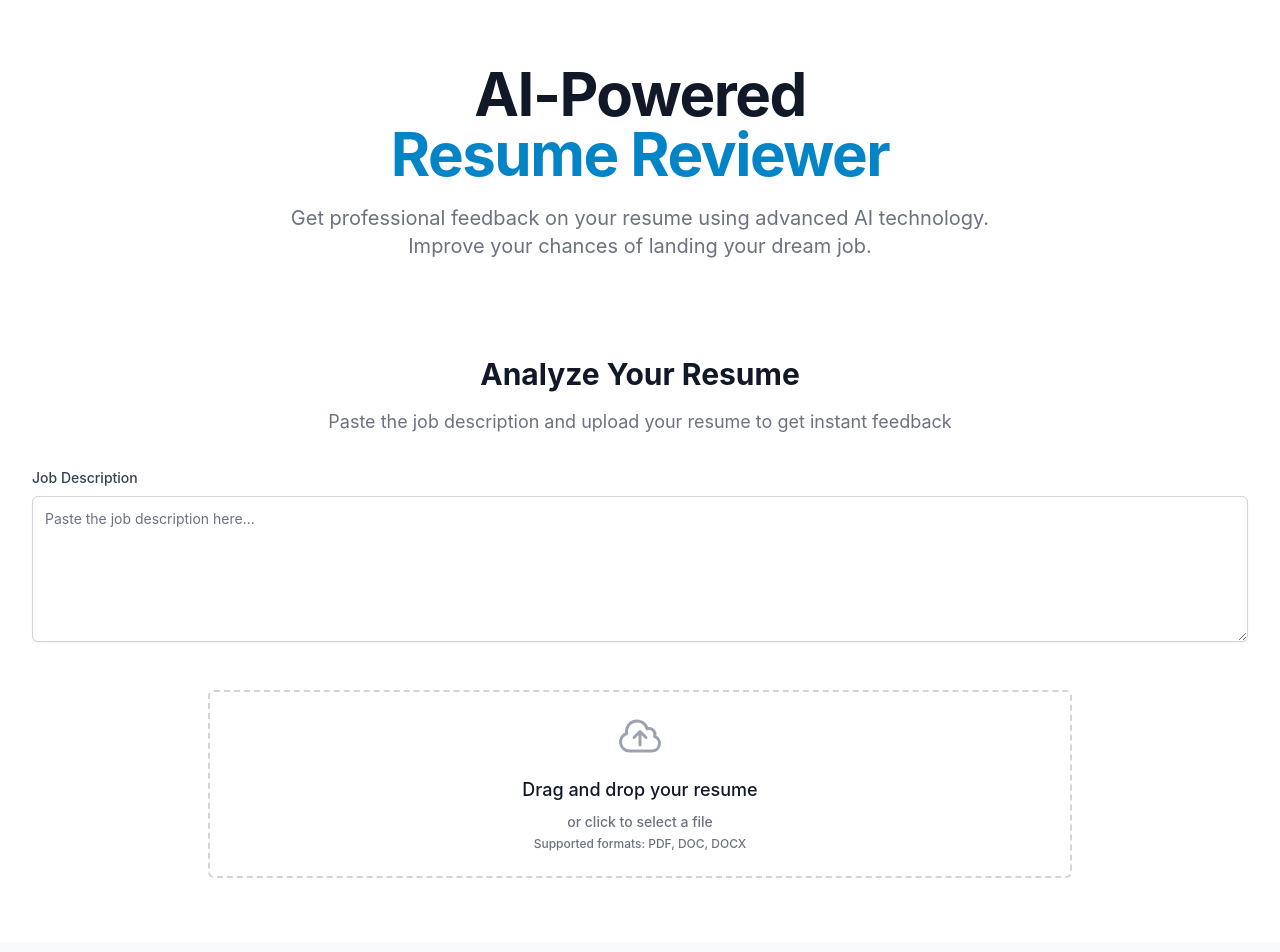
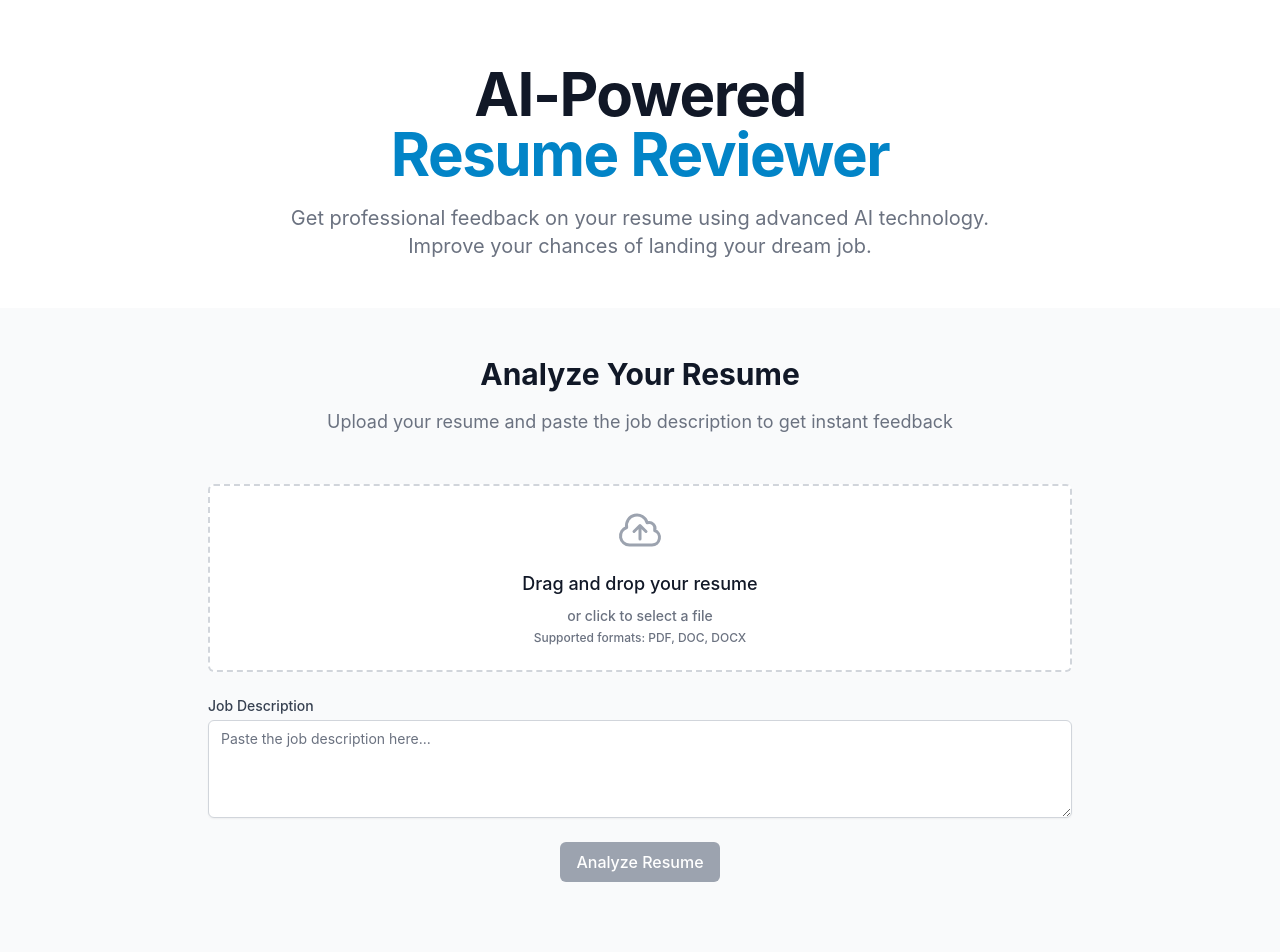
Before and after one commit to NishantRathee12/resume-reviewer, a React (Create React App) app in the folder frontend/: page / in a window 1280 px wide. Shown: the top 952 px of the page. Built offline with nearby package versions, Linux system fonts and the light colour scheme.

Commit message:
Fixed blank page and redirection issues: 1. Simplified state management in Home component 2. Added loading state to Results component 3. Improved error handling and state transitions 4. Enhanced user feedback during analysis

```diff
--- a/frontend/src/components/FileUpload.tsx
+++ b/frontend/src/components/FileUpload.tsx
@@ -1,11 +1,10 @@
-import React, { useState, useCallback } from 'react';
+import React, { useState, useEffect, useCallback } from 'react';
 import { CloudArrowUpIcon, DocumentTextIcon } from '@heroicons/react/24/outline';
 import axios from 'axios';
 import Results from './Results';
 
 interface FileUploadProps {
-  jobDescription: string;
-  setJobDescription: (jobDescription: string) => void;
+  // No props needed
 }
 
 interface AnalysisResult {
@@ -27,13 +26,27 @@ interface ResumeHistoryItem {
   analysisResult: AnalysisResult;
 }
 
-const FileUpload: React.FC<FileUploadProps> = ({ jobDescription, setJobDescription }) => {
+const FileUpload: React.FC<FileUploadProps> = () => {
+  const [jobDescription, setJobDescription] = useState<string>('');
   const [file, setFile] = useState<File | null>(null);
-  const [isDragging, setIsDragging] = useState(false);
   const [error, setError] = useState<string | null>(null);
   const [isAnalyzing, setIsAnalyzing] = useState(false);
+  const [isDragging, setIsDragging] = useState(false);
   const [analysisResult, setAnalysisResult] = useState<AnalysisResult | null>(null);
   const [resumeHistory, setResumeHistory] = useState<ResumeHistoryItem[]>([]);
+
+  useEffect(() => {
+    // Load history from localStorage
+    const savedHistory = localStorage.getItem('resumeHistory');
+    if (savedHistory) {
+      setResumeHistory(JSON.parse(savedHistory));
+    }
+  }, []);
+
+  useEffect(() => {
+    // Save history to localStorage whenever it changes
+    localStorage.setItem('resumeHistory', JSON.stringify(resumeHistory));
+  }, [resumeHistory]);
 
   const handleDrag = useCallback((e: React.DragEvent) => {
     e.preventDefault();
@@ -83,23 +96,32 @@ const FileUpload: React.FC<FileUploadProps> = ({ jobDescription, setJobDescripti
 
     setIsAnalyzing(true);
     setError(null);
+    setAnalysisResult(null); // Clear previous results
 
     const formData = new FormData();
     formData.append('resume', file);
     formData.append('job_description', jobDescription);
 
     try {
+      console.log('Sending request to:', `${process.env.REACT_APP_API_URL}/analyze`);
       const response = await axios.post(`${process.env.REACT_APP_API_URL}/analyze`, formData, {
         headers: {
           'Content-Type': 'multipart/form-data',
         },
       });
 
-      if (response.data) {
+      console.log('Response:', response.data);
+
+      if (response.data && typeof response.data === 'object') {
+        // Validate response data
+        const requiredFields = ['overallMatch', 'technicalSkills', 'softSkills', 'education', 'experience'];
+        const missingFields = requiredFields.filter(field => !(field in response.data));
+
+        if (missingFields.length > 0) {
+          throw new Error(`Invalid response: missing fields ${missingFields.join(', ')}`);
+        }
+
         setAnalysisResult(response.data);
-        // Clear file and job description after successful analysis
-        setFile(null);
-        setJobDescription('');
 
         // Add to history
         const historyItem: ResumeHistoryItem = {
@@ -109,8 +131,16 @@ const FileUpload: React.FC<FileUploadProps> = ({ jobDescription, setJobDescripti
           analysisResult: response.data
         };
         setResumeHistory(prev => [historyItem, ...prev]);
+
+        // Clear form
+        setFile(null);
+        setJobDescription('');
+        const fileInput = document.querySelector('input[type="file"]') as HTMLInputElement;
+        if (fileInput) {
+          fileInput.value = '';
+        }
       } else {
-        throw new Error('Invalid response from server');
+        throw new Error('Invalid response format from server');
       }
 
     } catch (error: any) {
@@ -119,47 +149,53 @@ const FileUpload: React.FC<FileUploadProps> = ({ jobDescription, setJobDescripti
 
       if (error.response) {
         errorMessage = error.response.data?.detail || errorMessage;
+        console.error('Error response:', error.response);
       } else if (error.request) {
         errorMessage = 'Could not connect to the server. Please try again.';
+        console.error('Error request:', error.request);
       } else {
         errorMessage = error.message || errorMessage;
       }
 
       setError(errorMessage);
+      setAnalysisResult(null);
     } finally {
       setIsAnalyzing(false);
     }
   };
 
-  const handleHistorySelect = (id: string) => {
-    const item = resumeHistory.find(item => item.id === id);
-    if (item) {
-      setAnalysisResult(item.analysisResult);
-    }
-  };
-
-  const resetForm = () => {
+  const resetForm = useCallback(() => {
     setFile(null);
     setJobDescription('');
     setAnalysisResult(null);
     setError(null);
     setIsDragging(false);
+    setIsAnalyzing(false);
+
     // Reset the file input
     const fileInput = document.querySelector('input[type="file"]') as HTMLInputElement;
     if (fileInput) {
       fileInput.value = '';
     }
-  };
+  }, []);
 
-  const deleteHistoryItem = (id: string) => {
+  const handleHistorySelect = useCallback((id: string) => {
+    const item = resumeHistory.find(item => item.id === id);
+    if (item) {
+      setAnalysisResult(item.analysisResult);
+    }
+  }, [resumeHistory]);
+
+  const deleteHistoryItem = useCallback((id: string) => {
     setResumeHistory(prev => prev.filter(item => item.id !== id));
-  };
+  }, []);
 
   return (
     <div className="max-w-4xl mx-auto p-4">
       {/* Main Upload Form */}
       <div className="space-y-6">
         {!analysisResult ? (
+          <>
             <div
               className={`relative flex justify-center px-6 pt-5 pb-6 border-2 border-dashed rounded-md transition-colors ${
                 isDragging
@@ -212,8 +248,47 @@ const FileUpload: React.FC<FileUploadProps> = ({ jobDescription, setJobDescripti
                 </label>
               </div>
             </div>
+
+            <div className="mt-4">
+              <label htmlFor="job-description" className="block text-sm font-medium text-gray-700">
+                Job Description
+              </label>
+              <textarea
+                id="job-description"
+                rows={4}
+                className="mt-1 block w-full rounded-md border-gray-300 shadow-sm focus:border-primary-500 focus:ring-primary-500 sm:text-sm"
+                placeholder="Paste the job description here..."
+                value={jobDescription}
+                onChange={(e) => setJobDescription(e.target.value)}
+              />
+            </div>
+
+            <div className="mt-4 flex justify-center">
+              <button
+                onClick={handleSubmit}
+                disabled={!file || !jobDescription.trim() || isAnalyzing}
+                className={`px-4 py-2 rounded-md text-white font-medium ${
+                  !file || !jobDescription.trim() || isAnalyzing
+                    ? 'bg-gray-400 cursor-not-allowed'
+                    : 'bg-primary-600 hover:bg-primary-700'
+                }`}
+              >
+                {isAnalyzing ? (
+                  <span className="flex items-center">
+                    <svg className="animate-spin -ml-1 mr-3 h-5 w-5 text-white" xmlns="http://www.w3.org/2000/svg" fill="none" viewBox="0 0 24 24">
+                      <circle className="opacity-25" cx="12" cy="12" r="10" stroke="currentColor" strokeWidth="4"></circle>
+                      <path className="opacity-75" fill="currentColor" d="M4 12a8 8 0 018-8V0C5.373 0 0 5.373 0 12h4zm2 5.291A7.962 7.962 0 014 12H0c0 3.042 1.135 5.824 3 7.938l3-2.647z"></path>
+                    </svg>
+                    Analyzing...
+                  </span>
                 ) : (
-          <Results analysisResult={analysisResult} onReset={resetForm} />
+                  'Analyze Resume'
+                )}
+              </button>
+            </div>
+          </>
+        ) : (
+          <Results analysisResult={analysisResult} onReset={resetForm} isLoading={isAnalyzing} />
         )}
 
         {error && (
@@ -229,22 +304,6 @@ const FileUpload: React.FC<FileUploadProps> = ({ jobDescription, setJobDescripti
                 <p className="text-sm text-red-700 mt-1">{error}</p>
               </div>
             </div>
-          </div>
-        )}
-
-        {!analysisResult && file && (
-          <div className="mt-4 flex justify-center">
-            <button
-              onClick={handleSubmit}
-              disabled={isAnalyzing}
-              className={`px-4 py-2 rounded-md text-white font-medium ${
-                isAnalyzing
-                  ? 'bg-gray-400 cursor-not-allowed'
-                  : 'bg-primary-600 hover:bg-primary-700'
-              }`}
-            >
-              {isAnalyzing ? 'Analyzing...' : 'Analyze Resume'}
-            </button>
           </div>
         )}
       </div>
--- a/frontend/src/components/Results.tsx
+++ b/frontend/src/components/Results.tsx
@@ -14,10 +14,29 @@ interface ResultsProps {
     skillsNeeded: string[];
   };
   onReset: () => void;
+  isLoading?: boolean;
 }
 
-const Results: React.FC<ResultsProps> = ({ analysisResult, onReset }) => {
-  if (!analysisResult) return null;
+const Results: React.FC<ResultsProps> = ({ analysisResult, onReset, isLoading = false }) => {
+  if (isLoading) {
+    return (
+      <div className="flex flex-col items-center justify-center py-12">
+        <svg className="animate-spin h-12 w-12 text-primary-600 mb-4" xmlns="http://www.w3.org/2000/svg" fill="none" viewBox="0 0 24 24">
+          <circle className="opacity-25" cx="12" cy="12" r="10" stroke="currentColor" strokeWidth="4"></circle>
+          <path className="opacity-75" fill="currentColor" d="M4 12a8 8 0 018-8V0C5.373 0 0 5.373 0 12h4zm2 5.291A7.962 7.962 0 014 12H0c0 3.042 1.135 5.824 3 7.938l3-2.647z"></path>
+        </svg>
+        <p className="text-lg font-medium text-gray-900">Analyzing your resume...</p>
+        <p className="mt-2 text-sm text-gray-500">This may take a few moments</p>
+      </div>
+    );
+  }
+
+  if (!analysisResult) {
+    console.error('No analysis result provided to Results component');
+    return null;
+  }
+
+  console.log('Rendering Results with:', analysisResult);
 
   return (
     <div className="space-y-8">
--- a/frontend/src/pages/Home.tsx
+++ b/frontend/src/pages/Home.tsx
@@ -1,9 +1,7 @@
-import React, { useState } from 'react';
+import React from 'react';
 import FileUpload from '../components/FileUpload';
 
 const Home: React.FC = () => {
-  const [jobDescription, setJobDescription] = useState('');
-
   return (
     <div className="min-h-screen bg-gray-50">
       {/* Hero Section */}
@@ -23,38 +21,18 @@ const Home: React.FC = () => {
       </div>
 
       {/* Main Content */}
-      <div className="py-12 bg-white">
+      <div className="py-12">
         <div className="max-w-7xl mx-auto px-4 sm:px-6 lg:px-8">
           <div className="text-center mb-8">
             <h2 className="text-3xl font-bold text-gray-900">
               Analyze Your Resume
             </h2>
             <p className="mt-4 text-lg text-gray-500">
-              Paste the job description and upload your resume to get instant feedback
+              Upload your resume and paste the job description to get instant feedback
             </p>
           </div>
 
-          {/* Job Description Section */}
-          <div className="mb-8">
-            <label htmlFor="jobDescription" className="block text-sm font-medium text-gray-700 mb-2">
-              Job Description
-            </label>
-            <textarea
-              id="jobDescription"
-              name="jobDescription"
-              rows={6}
-              className="shadow-sm focus:ring-primary-500 focus:border-primary-500 block w-full sm:text-sm border border-gray-300 rounded-md p-3"
-              placeholder="Paste the job description here..."
-              value={jobDescription}
-              onChange={(e) => setJobDescription(e.target.value)}
-            />
-          </div>
-
-          {/* File Upload Component */}
-          <FileUpload
-            jobDescription={jobDescription}
-            setJobDescription={setJobDescription}
-          />
+          <FileUpload />
         </div>
       </div>
 
```
Lines whose indentation alone changed are shown as unchanged.
